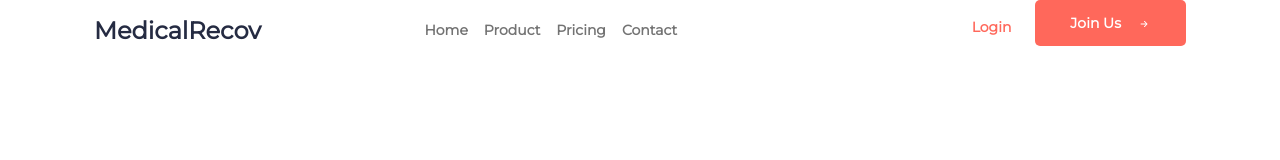
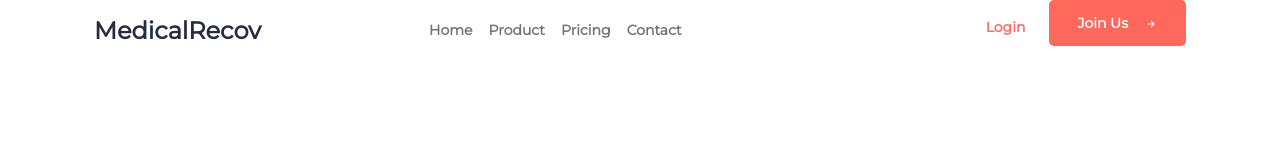
Before and after one commit to ranjankjha17/health_project, a React (Create React App) app: page / in a window 1280 px wide. Shown: the top 160 px of the page. Built offline with nearby package versions, Linux system fonts and the light colour scheme.

Commit message:
nav button size

```diff
--- a/src/component/Department.jsx
+++ b/src/component/Department.jsx
@@ -34,7 +34,7 @@ const Department = () => {
         }
     ]
     return (
-        <>
+        <div>
             <div className='row'>
                 <div className='col-12'>
                     <h6 className='h6' style={{ fontWeight: "700", fontSize: "1rem" }}>Practice Advice</h6>                <h2 className='heading' style={{ fontSize: "3rem" }}>Our Department</h2>
@@ -74,7 +74,6 @@ const Department = () => {
                                             <a className='button4' href=' #'>Learn More <MdArrowForwardIos/></a>
                                         </div>
                                     </div>
-                                    {/* <img src="./images/icon emojione-star.png" alt="image" height={16} width={16} style={{ objectFit: "contain" }}/> */}
                                 </div>
                             ))
                         }
@@ -82,7 +81,7 @@ const Department = () => {
 
                 </div>
             </div>
-        </>
+        </div>
     )
 }
 
--- a/src/component/styles/navbar.scss
+++ b/src/component/styles/navbar.scss
@@ -1,6 +1,6 @@
 
 .nav_button{
-  padding: 1em 2.5em;
+  padding: 1em 2em;
   border: none;
   border-radius:5px;
   outline: none;
```
